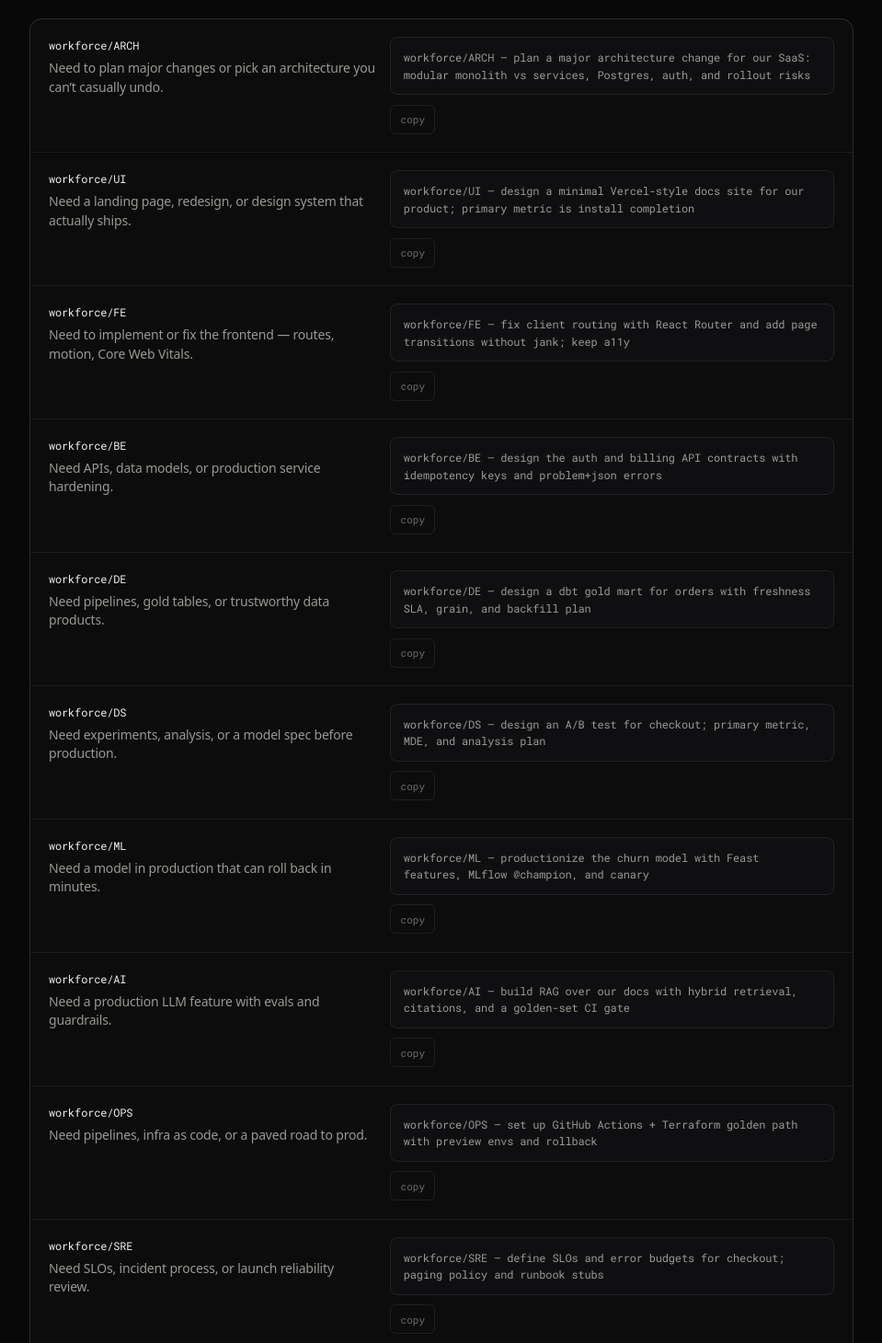
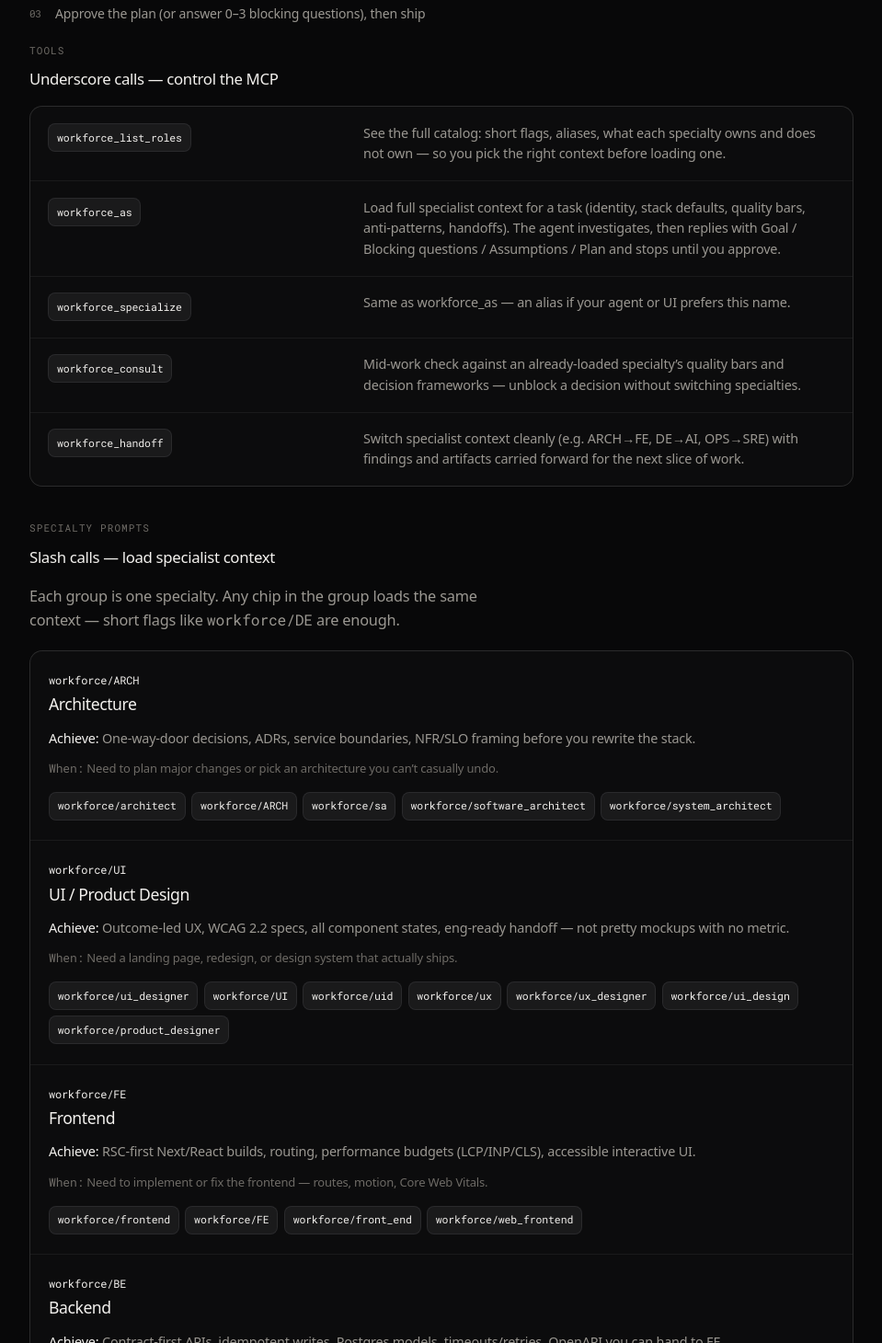
Before and after one commit to Saaalil/Workforce-Website, a React (Vite) app: page /install in a window 1280 px wide. Shown: the part 1630-3090 px from the top of the page at 92% size, without its empty margins (160-1119 px from the left). Built offline with nearby package versions, Linux system fonts and the light colour scheme; a web font is replaced by a local one.

Commit message:
Expand How to Use with full tools and specialty prompt catalog.
Document every MCP tool and slash alias chip with what each achieves.

```diff
--- a/src/data.ts
+++ b/src/data.ts
@@ -228,34 +228,119 @@ export const USAGE_PROMPTS = SPECIALISTS.map((s) => ({
   prompt: s.prompt,
 }));
 
+/** MCP tools — what calling each one achieves */
 export const TOOLS = [
   {
+    name: "workforce_list_roles",
+    achieves:
+      "See the full catalog: short flags, aliases, what each specialty owns and does not own — so you pick the right context before loading one.",
+  },
+  {
     name: "workforce_as",
-    blurb: "Load full specialist context for the work at hand.",
+    achieves:
+      "Load full specialist context for a task (identity, stack defaults, quality bars, anti-patterns, handoffs). The agent investigates, then replies with Goal / Blocking questions / Assumptions / Plan and stops until you approve.",
   },
   {
     name: "workforce_specialize",
-    blurb: "Alias of workforce_as.",
-  },
-  {
-    name: "workforce_list_roles",
-    blurb: "Catalog of flags, aliases, owns / does-not-own.",
+    achieves:
+      "Same as workforce_as — an alias if your agent or UI prefers this name.",
   },
   {
     name: "workforce_consult",
-    blurb: "Mid-task check against a specialty’s quality bars.",
+    achieves:
+      "Mid-work check against an already-loaded specialty’s quality bars and decision frameworks — unblock a decision without switching specialties.",
   },
   {
     name: "workforce_handoff",
-    blurb: "Switch context — ARCH→FE, DE→AI, OPS→SRE.",
+    achieves:
+      "Switch specialist context cleanly (e.g. ARCH→FE, DE→AI, OPS→SRE) with findings and artifacts carried forward for the next slice of work.",
   },
 ] as const;
+
+/**
+ * Every MCP prompt chip Cursor shows under Workforce, grouped by specialty.
+ * Primary call first; aliases are the same specialty context.
+ */
+export const PROMPT_GROUPS = SPECIALISTS.map((s) => {
+  const aliasMap: Record<string, string[]> = {
+    ARCH: [
+      "workforce/architect",
+      "workforce/ARCH",
+      "workforce/sa",
+      "workforce/software_architect",
+      "workforce/system_architect",
+    ],
+    UI: [
+      "workforce/ui_designer",
+      "workforce/UI",
+      "workforce/uid",
+      "workforce/ux",
+      "workforce/ux_designer",
+      "workforce/ui_design",
+      "workforce/product_designer",
+    ],
+    FE: [
+      "workforce/frontend",
+      "workforce/FE",
+      "workforce/front_end",
+      "workforce/web_frontend",
+    ],
+    BE: [
+      "workforce/backend",
+      "workforce/BE",
+      "workforce/back_end",
+      "workforce/api",
+    ],
+    DE: [
+      "workforce/data_engineer",
+      "workforce/DE",
+      "workforce/data_eng",
+      "workforce/etl",
+    ],
+    DS: ["workforce/data_scientist", "workforce/DS"],
+    ML: [
+      "workforce/ml_engineer",
+      "workforce/ML",
+      "workforce/mle",
+      "workforce/model_engineer",
+    ],
+    AI: [
+      "workforce/ai_engineer",
+      "workforce/AI",
+      "workforce/aie",
+      "workforce/llm",
+      "workforce/rag",
+    ],
+    OPS: [
+      "workforce/ops",
+      "workforce/platform_eng",
+      "workforce/platform_engineer",
+      "workforce/doe",
+    ],
+    SRE: [
+      "workforce/sre",
+      "workforce/site_reliability",
+      "workforce/site_reliability_engineer",
+    ],
+    MON: ["workforce/monitoring", "workforce/MON"],
+    SEC: ["workforce/security", "workforce/SEC"],
+    QA: ["workforce/qa", "workforce/qe"],
+  };
+
+  return {
+    flag: s.flag,
+    name: s.name,
+    achieves: s.achieves,
+    when: s.when,
+    calls: aliasMap[s.flag] ?? [`workforce/${s.flag}`],
+  };
+});
 
 export const CURSOR_CONFIG = `{
   "mcpServers": {
     "workforce": {
       "command": "npx",
-      "args": ["-y", "workforce-mcp"]
+      "args": ["-y", "@saaalil/workforce-mcp"]
     }
   }
 }`;
@@ -269,15 +354,15 @@ export const LOCAL_CONFIG = `{
   }
 }`;
 
-export const CLAUDE_CLI_CMD = `claude mcp add --scope user workforce -- npx -y workforce-mcp`;
+export const CLAUDE_CLI_CMD = `claude mcp add --scope user workforce -- npx -y @saaalil/workforce-mcp`;
 
-export const CLAUDE_CLI_CMD_WIN = `claude mcp add --scope user workforce -- cmd /c npx -y workforce-mcp`;
+export const CLAUDE_CLI_CMD_WIN = `claude mcp add --scope user workforce -- cmd /c npx -y @saaalil/workforce-mcp`;
 
 export const CLAUDE_MCP_JSON = `{
   "mcpServers": {
     "workforce": {
       "command": "npx",
-      "args": ["-y", "workforce-mcp"]
+      "args": ["-y", "@saaalil/workforce-mcp"]
     }
   }
 }`;
--- a/src/index.css
+++ b/src/index.css
@@ -1044,8 +1044,122 @@ code,
   margin-bottom: 0.7rem;
 }
 
+.use-subtitle {
+  font-size: 1.05rem;
+  font-weight: 500;
+  letter-spacing: -0.02em;
+  margin-bottom: 1rem;
+  color: var(--fg);
+}
+
+.use-block-tight {
+  margin-top: 2.25rem;
+  margin-bottom: 0.75rem;
+}
+
 .use-lead {
   margin-bottom: 1.25rem;
+}
+
+.achieve-list {
+  display: flex;
+  flex-direction: column;
+  gap: 1px;
+  background: var(--border);
+  border: 1px solid var(--border);
+  border-radius: 14px;
+  overflow: hidden;
+  margin-bottom: 0.5rem;
+}
+
+.achieve-row {
+  background: rgba(8, 8, 9, 0.72);
+  padding: 1.1rem 1.2rem;
+  display: grid;
+  gap: 0.55rem;
+}
+
+@media (min-width: 720px) {
+  .achieve-row {
+    grid-template-columns: minmax(12rem, 0.85fr) minmax(0, 1.35fr);
+    align-items: start;
+    gap: 1.25rem;
+  }
+}
+
+.achieve-row p {
+  font-size: 0.9rem;
+  color: var(--fg-muted);
+  line-height: 1.55;
+}
+
+.prompt-catalog {
+  display: flex;
+  flex-direction: column;
+  gap: 1px;
+  background: var(--border);
+  border: 1px solid var(--border);
+  border-radius: 14px;
+  overflow: hidden;
+  margin-bottom: 0.5rem;
+}
+
+.prompt-catalog-item {
+  background: rgba(8, 8, 9, 0.72);
+  padding: 1.35rem 1.25rem;
+  display: grid;
+  gap: 0.75rem;
+}
+
+.prompt-catalog-item:hover {
+  background: var(--bg-elevated);
+}
+
+.prompt-catalog-head {
+  display: grid;
+  gap: 0.25rem;
+}
+
+.prompt-catalog-achieves {
+  font-size: 0.9rem;
+  color: var(--fg-muted);
+  line-height: 1.55;
+}
+
+.prompt-catalog-achieves strong {
+  color: var(--fg);
+  font-weight: 500;
+}
+
+.prompt-catalog-when {
+  font-size: 0.8125rem;
+  color: var(--fg-dim);
+  line-height: 1.45;
+}
+
+.call-chips {
+  display: flex;
+  flex-wrap: wrap;
+  gap: 0.4rem;
+  padding-top: 0.25rem;
+}
+
+.call-chip {
+  display: inline-flex;
+  align-items: center;
+  font-family: var(--mono);
+  font-size: 0.72rem;
+  letter-spacing: -0.01em;
+  color: var(--fg);
+  background: rgba(255, 255, 255, 0.06);
+  border: 1px solid var(--border);
+  border-radius: 8px;
+  padding: 0.35rem 0.55rem;
+  white-space: nowrap;
+}
+
+.achieve-row .call-chip {
+  width: fit-content;
 }
 
 .use-steps {
--- a/src/pages/InstallPage.tsx
+++ b/src/pages/InstallPage.tsx
@@ -7,6 +7,8 @@ import {
   CURSOR_CONFIG,
   CURSOR_GUIDE,
   LOCAL_CONFIG,
+  PROMPT_GROUPS,
+  TOOLS,
   USAGE_PROMPTS,
 } from "../data";
 import { Reveal } from "../components/Reveal";
@@ -305,22 +307,94 @@ export function InstallPage() {
       <Reveal>
         <div className="use-block">
           <p className="section-label">How to use</p>
-          <h2 className="use-title">Call the prompt. Get the specialty.</h2>
+          <h2 className="use-title">Every call — what you can achieve</h2>
           <p className="section-lead use-lead">
-            After install, reload MCP and pick a Workforce prompt —{" "}
-            <span className="mono">workforce/UI</span>,{" "}
-            <span className="mono">workforce/DE</span>, and so on. Your agent
-            runs it through <span className="mono">workforce_as</span> and
-            loads that specialty’s full context.
+            After install, reload MCP. You’ll see tools (
+            <span className="mono">workforce_as</span>, …) and specialty
+            prompts (<span className="mono">workforce/UI</span>, …). Call a
+            specialty with your task; the agent investigates, then returns Goal
+            / Blocking questions / Assumptions / Plan and waits for your OK.
           </p>
 
           <ol className="use-steps">
             <li>Install + reload MCP</li>
             <li>
-              Call <span className="mono">workforce/…</span> with your task
+              Call a tool or <span className="mono">workforce/…</span> prompt
+              with your task
             </li>
-            <li>Answer the specialty’s discovery questions, then ship</li>
+            <li>Approve the plan (or answer 0–3 blocking questions), then ship</li>
           </ol>
+        </div>
+      </Reveal>
+
+      <Reveal>
+        <p className="guide-snippet-label">Tools</p>
+        <h3 className="use-subtitle">Underscore calls — control the MCP</h3>
+      </Reveal>
+
+      <div className="achieve-list">
+        {TOOLS.map((t, i) => (
+          <Reveal
+            key={t.name}
+            className="achieve-row"
+            delayMs={Math.min(i * 30, 120)}
+          >
+            <code className="call-chip">{t.name}</code>
+            <p>{t.achieves}</p>
+          </Reveal>
+        ))}
+      </div>
+
+      <Reveal>
+        <div className="use-block use-block-tight">
+          <p className="guide-snippet-label">Specialty prompts</p>
+          <h3 className="use-subtitle">
+            Slash calls — load specialist context
+          </h3>
+          <p className="section-lead use-lead">
+            Each group is one specialty. Any chip in the group loads the same
+            context — short flags like <span className="mono">workforce/DE</span>{" "}
+            are enough.
+          </p>
+        </div>
+      </Reveal>
+
+      <div className="prompt-catalog">
+        {PROMPT_GROUPS.map((g, i) => (
+          <Reveal
+            key={g.flag}
+            className="prompt-catalog-item"
+            delayMs={Math.min(i * 20, 160)}
+          >
+            <div className="prompt-catalog-head">
+              <span className="prompt-flag">workforce/{g.flag}</span>
+              <h3 className="specialty-name">{g.name}</h3>
+            </div>
+            <p className="prompt-catalog-achieves">
+              <strong>Achieve:</strong> {g.achieves}
+            </p>
+            <p className="prompt-catalog-when">
+              <span className="mono">When:</span> {g.when}
+            </p>
+            <div className="call-chips" aria-label={`Calls for ${g.name}`}>
+              {g.calls.map((c) => (
+                <code key={c} className="call-chip">
+                  {c}
+                </code>
+              ))}
+            </div>
+          </Reveal>
+        ))}
+      </div>
+
+      <Reveal>
+        <div className="use-block">
+          <p className="section-label">Example prompts</p>
+          <h2 className="use-title">Copy a starter line</h2>
+          <p className="section-lead use-lead">
+            Paste into chat after the specialty is selected — or include the{" "}
+            <span className="mono">workforce/…</span> call in the same message.
+          </p>
         </div>
       </Reveal>
 
--- a/src/pages/ToolsPage.tsx
+++ b/src/pages/ToolsPage.tsx
@@ -1,26 +1,68 @@
-import { TOOLS } from "../data";
+import { TOOLS, PROMPT_GROUPS } from "../data";
 import { Reveal } from "../components/Reveal";
 
 export function ToolsPage() {
   return (
-    <section className="section section-page">
+    <section className="section section-page section-wide">
       <Reveal>
         <p className="section-label">MCP surface</p>
-        <h1 className="section-title">Tools</h1>
+        <h1 className="section-title">Tools & prompts</h1>
         <p className="section-lead">
-          Tools power the MCP. Day to day, call a specialty prompt —{" "}
-          <span className="mono">workforce/UI</span>,{" "}
-          <span className="mono">workforce/FE</span>,{" "}
-          <span className="mono">workforce/DE</span> — and the agent loads
-          the right context for that work.
+          Underscore names are tools. Slash names are specialty prompts — call{" "}
+          <span className="mono">workforce/UI</span> or{" "}
+          <span className="mono">workforce/DE</span> to load that context.
         </p>
+      </Reveal>
+
+      <Reveal>
+        <p className="section-label">Tools</p>
+        <h2 className="use-title">What each tool achieves</h2>
       </Reveal>
 
       <div className="tools">
         {TOOLS.map((t, i) => (
-          <Reveal key={t.name} className="tool" delayMs={i * 50}>
+          <Reveal key={t.name} className="tool" delayMs={i * 40}>
             <code>{t.name}</code>
-            <p>{t.blurb}</p>
+            <p>{t.achieves}</p>
+          </Reveal>
+        ))}
+      </div>
+
+      <Reveal>
+        <div className="use-block">
+          <p className="section-label">Specialty prompts</p>
+          <h2 className="use-title">What each call achieves</h2>
+          <p className="section-lead use-lead">
+            Any chip in a group loads the same specialty. Prefer the short flag
+            — <span className="mono">workforce/UI</span>,{" "}
+            <span className="mono">workforce/FE</span>,{" "}
+            <span className="mono">workforce/DE</span>.
+          </p>
+        </div>
+      </Reveal>
+
+      <div className="prompt-catalog">
+        {PROMPT_GROUPS.map((g, i) => (
+          <Reveal
+            key={g.flag}
+            className="prompt-catalog-item"
+            delayMs={Math.min(i * 25, 180)}
+          >
+            <div className="prompt-catalog-head">
+              <span className="prompt-flag">workforce/{g.flag}</span>
+              <h3 className="specialty-name">{g.name}</h3>
+            </div>
+            <p className="prompt-catalog-achieves">{g.achieves}</p>
+            <p className="prompt-catalog-when">
+              <span className="mono">When:</span> {g.when}
+            </p>
+            <div className="call-chips" aria-label={`Calls for ${g.name}`}>
+              {g.calls.map((c) => (
+                <code key={c} className="call-chip">
+                  {c}
+                </code>
+              ))}
+            </div>
           </Reveal>
         ))}
       </div>
```
